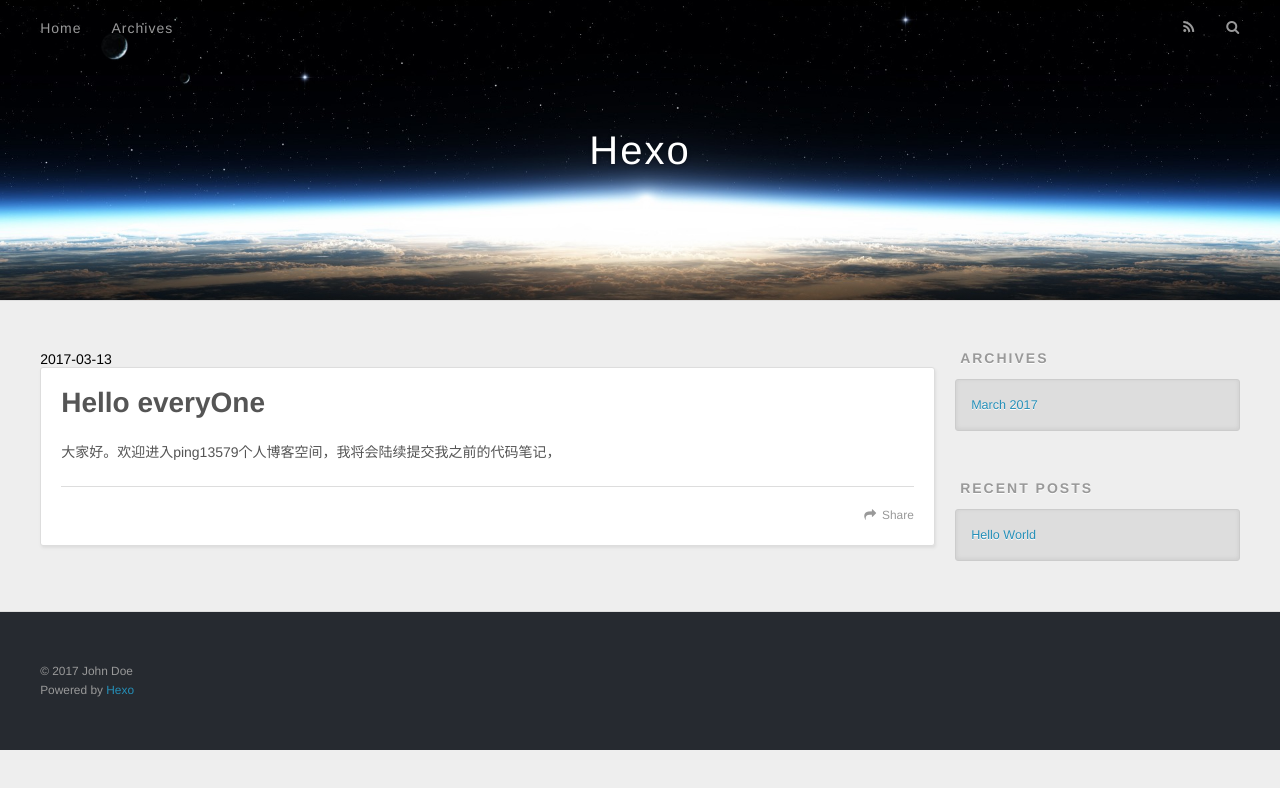
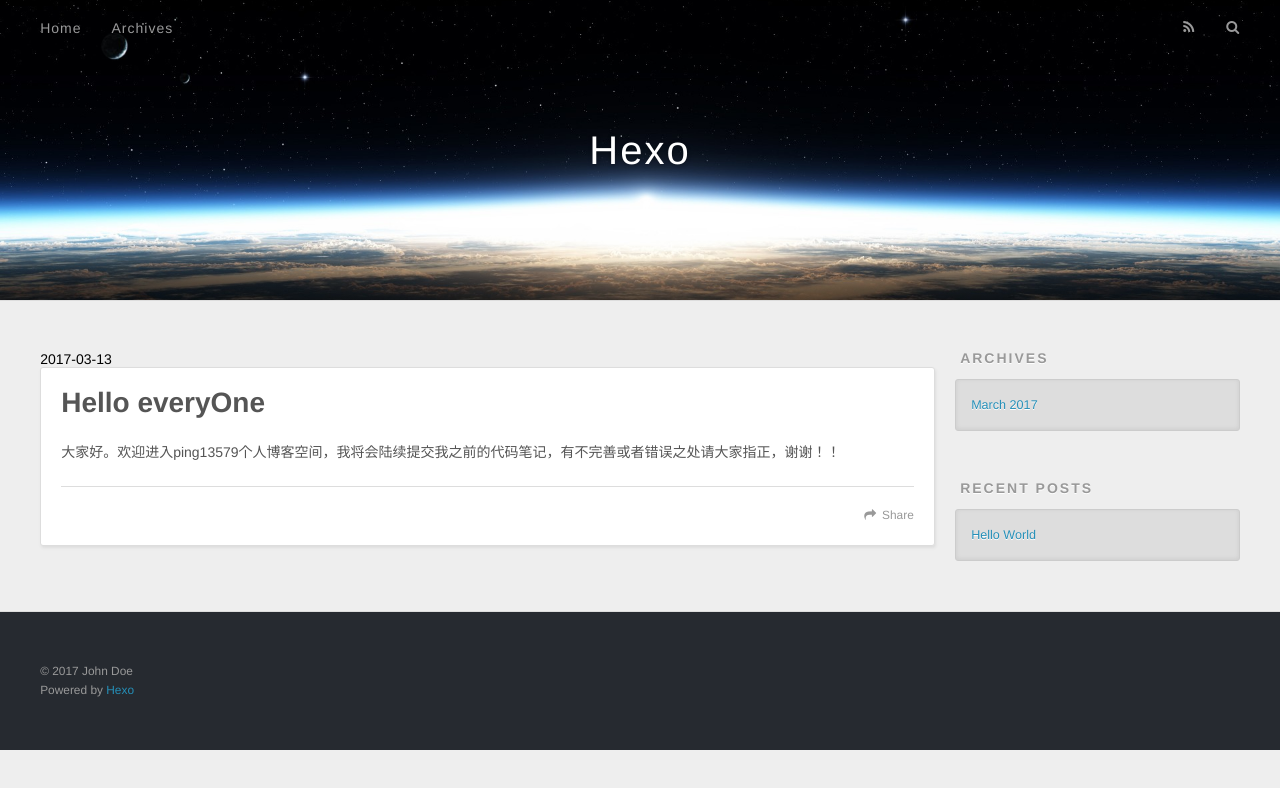
Before and after one commit to fengping13579/project, a plain HTML site: page index.html in a window 1280 px wide. Drawn offline with nearby package versions, Linux system fonts and the light colour scheme.

Commit message:
Site updated: 2017-03-13 14:46:01

```diff
--- a/index.html
+++ b/index.html
@@ -57,7 +57,7 @@
                     </h1>
                   </header>
                   <div class="article-entry" itemprop="articleBody">
-                      <p>大家好。欢迎进入ping13579个人博客空间，我将会陆续提交我之前的代码笔记，</p>
+                      <p>大家好。欢迎进入ping13579个人博客空间，我将会陆续提交我之前的代码笔记，有不完善或者错误之处请大家指正，谢谢！！</p>
                   </div>
                   <footer class="article-footer">
                       <a data-url="http://yoursite.com/2017/03/13/hello-world/" data-id="cj07onl0u0000pywnzip3g4ti" class="article-share-link">Share</a>
```
